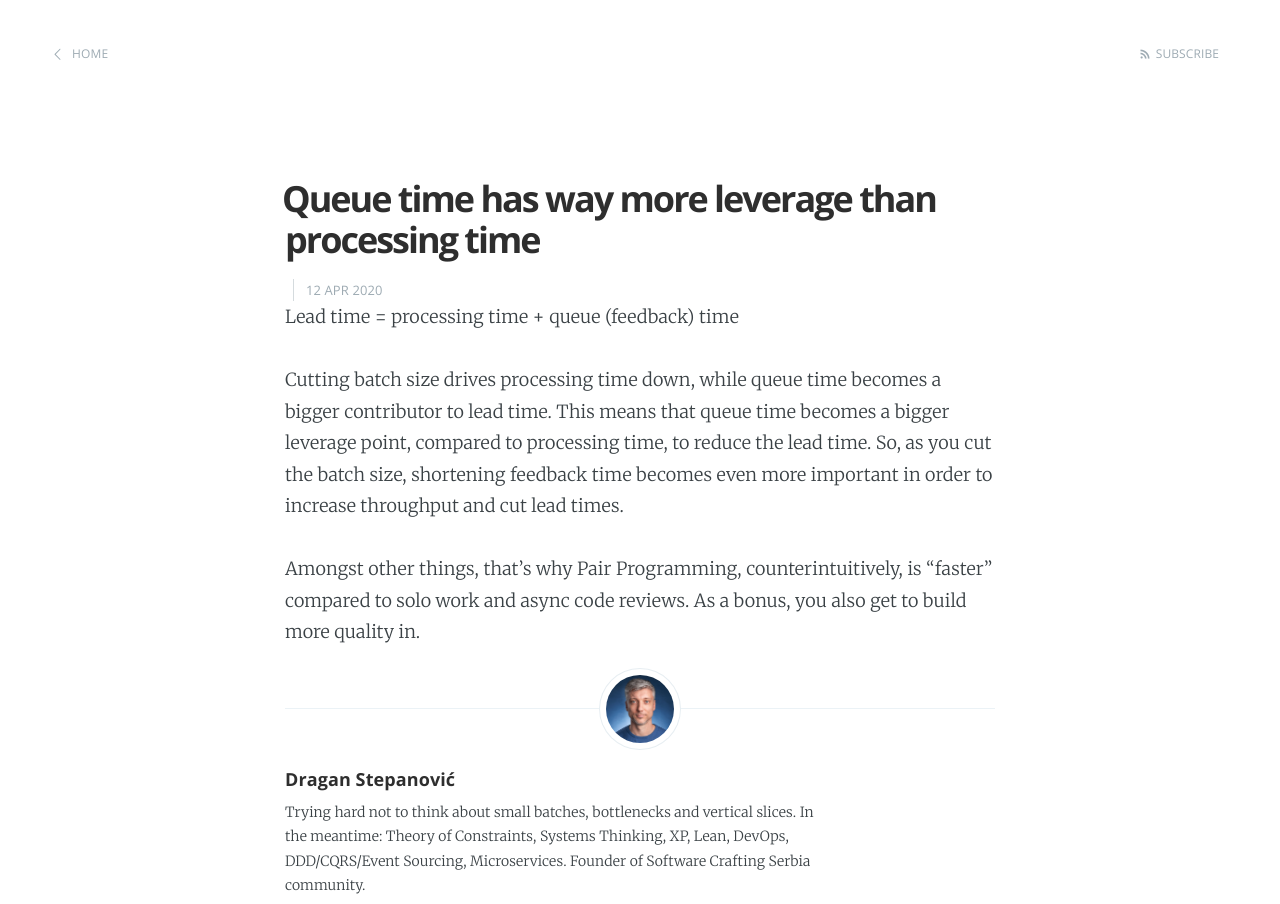
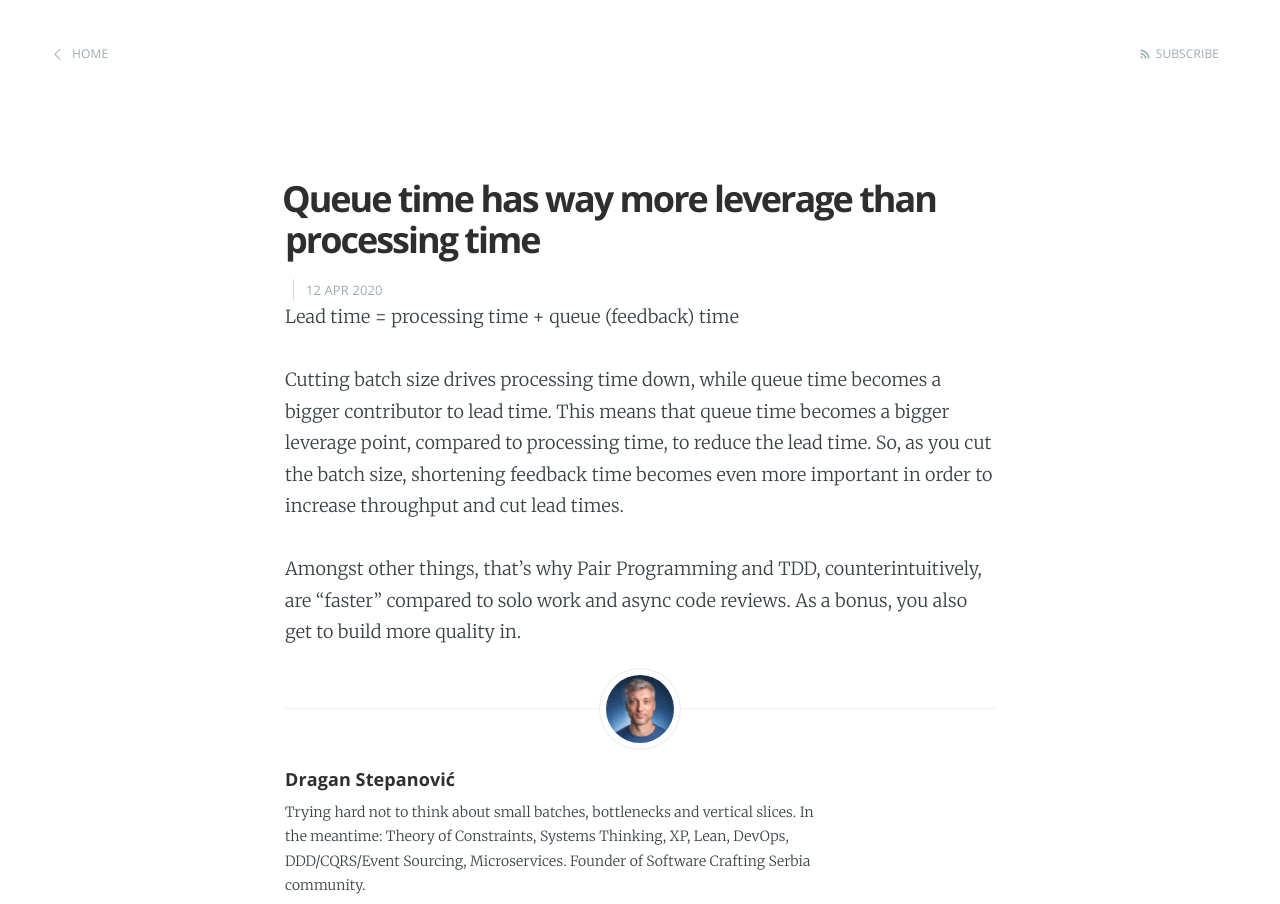
Before and after one commit to dragan-stepanovic/dragan-stepanovic.github.io, a Jekyll site: the page built from _posts/2020-04-12-queue-time-has-more-leverage-than-processing-time.md, in a window 1280 px wide, cut to the strip 0-904 px from the top of the page. Built offline with Jekyll 4.4.1, drawn with Linux system fonts in a browser that asks for light colours.

Commit message:
Update 2020-04-12-queue-time-has-more-leverage-than-processing-time.md

```diff
--- a/_posts/2020-04-12-queue-time-has-more-leverage-than-processing-time.md
+++ b/_posts/2020-04-12-queue-time-has-more-leverage-than-processing-time.md
@@ -9,4 +9,4 @@
 This means that queue time becomes a bigger leverage point, compared to processing time, to reduce the lead time.
 So, as you cut the batch size, shortening feedback time becomes even more important in order to increase throughput and cut lead times.
 
-Amongst other things, that's why Pair Programming, counterintuitively, is "faster" compared to solo work and async code reviews. As a bonus, you also get to build more quality in.
+Amongst other things, that's why Pair Programming and TDD, counterintuitively, are "faster" compared to solo work and async code reviews. As a bonus, you also get to build more quality in.
```
